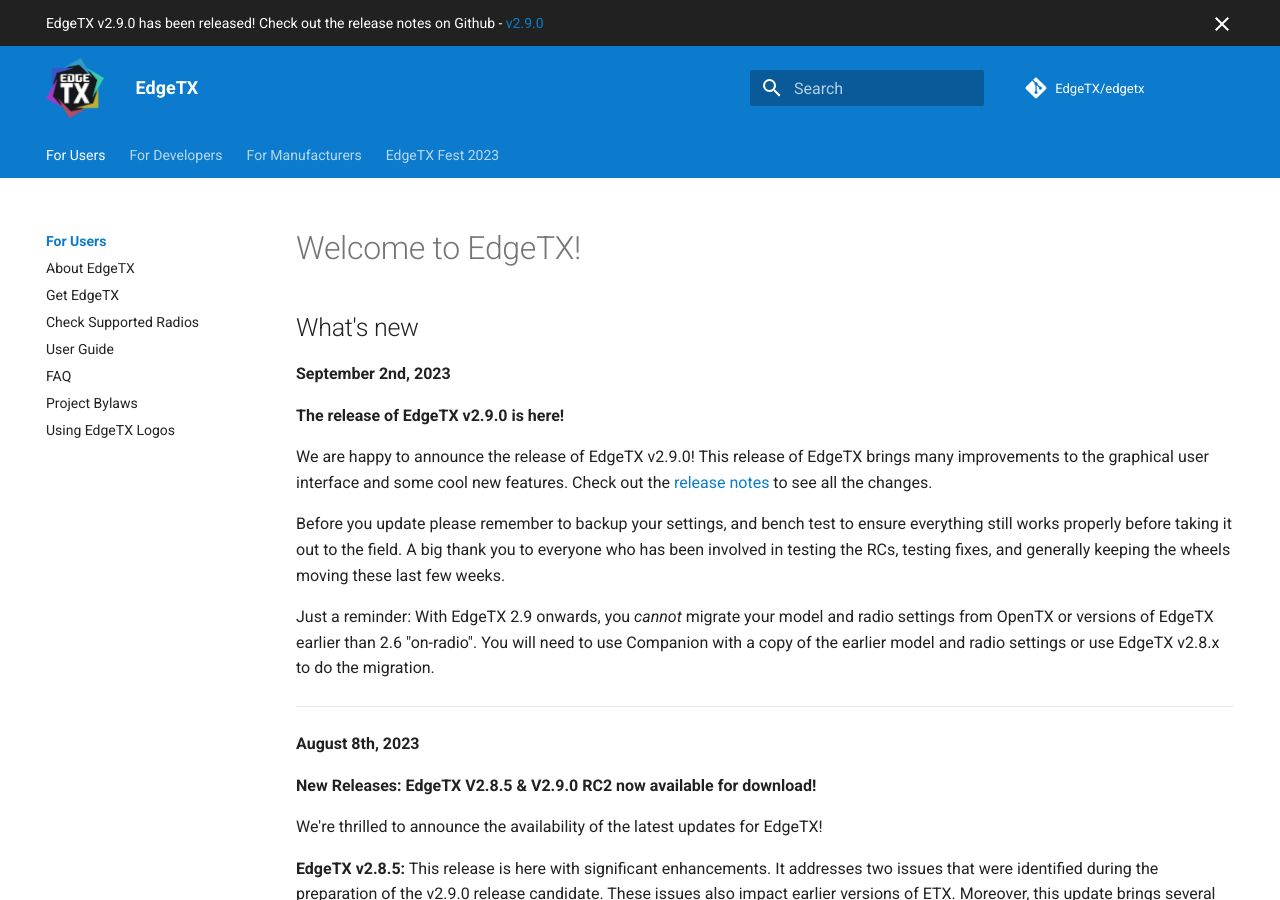
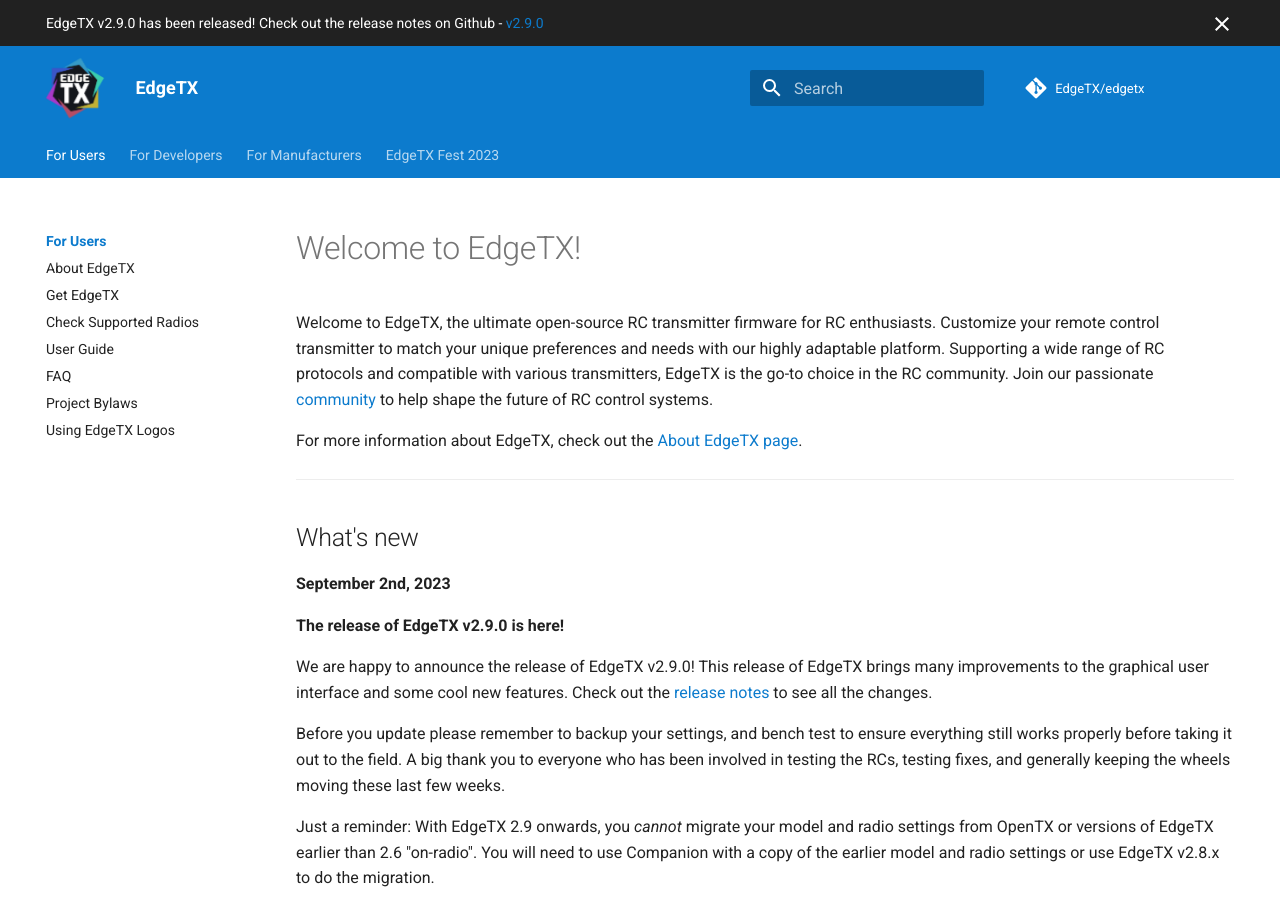
Before and after one commit to EdgeTX/edgetx.github.io, an MkDocs documentation site: the page built from docs/index.md, in a window 1280 px wide and 900 px high. Built offline with MkDocs 1.6.1 and Material for MkDocs 9.7.7, drawn with Linux system fonts in a browser that asks for light colours; comment, search, counter and statistics services are not loaded.

Commit message:
Update index.md

```diff
--- a/docs/index.md
+++ b/docs/index.md
@@ -3,6 +3,11 @@
   - toc
 ---
 
+Welcome to EdgeTX, the ultimate open-source RC transmitter firmware for RC enthusiasts. Customize your remote control transmitter to match your unique preferences and needs with our highly adaptable platform. Supporting a wide range of RC protocols and compatible with various transmitters, EdgeTX is the go-to choice in the RC community. Join our passionate [community](https://edgetx.org/about/#community) to help shape the future of RC control systems.
+
+For more information about EdgeTX, check out the [About EdgeTX page](https://edgetx.org/about/).
+
+---
 
 ## What's new ##
 
```
